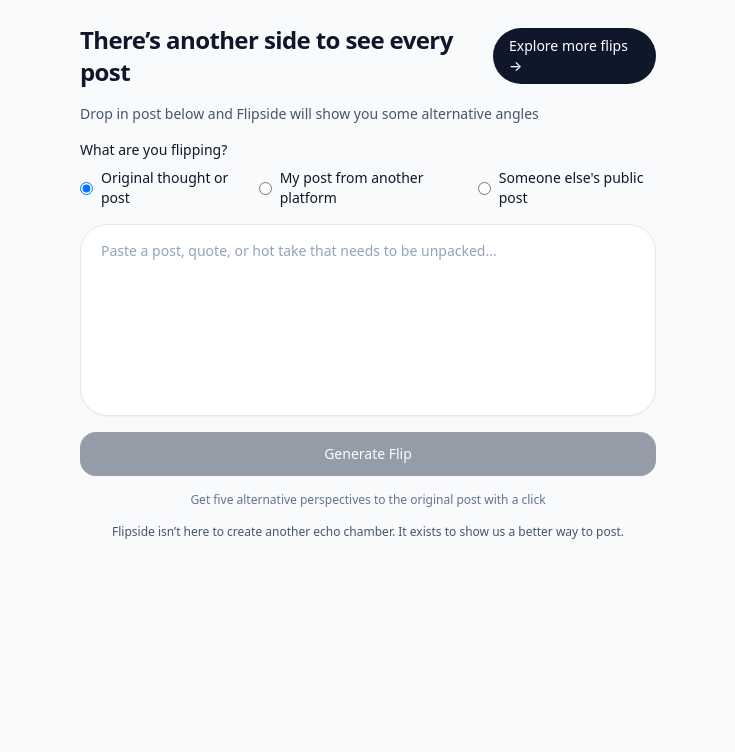
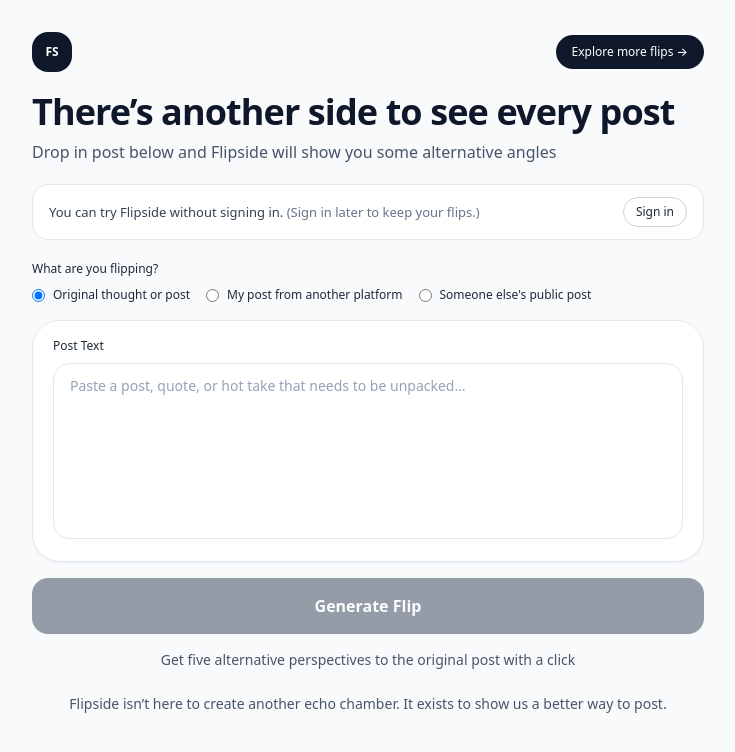
Before and after one commit to downsem/flipside-web, a Next.js app: page /add in a window 1280 px wide. Shown: the top 752 px of the page, without its empty margins (272-1007 px from the left). Built offline with nearby package versions, Linux system fonts and the light colour scheme; no server answers.

Commit message:
Allow anonymous flip generation

```diff
--- a/src/app/add/page.tsx
+++ b/src/app/add/page.tsx
@@ -9,7 +9,6 @@
   serverTs,
   ensureUserProfile,
   loginAnonymously,
-  upgradeAnonymousWithGoogle,
 } from "../firebase";
 import { collection, doc, setDoc } from "firebase/firestore";
 
@@ -17,6 +16,7 @@
 
 type SourcePlatform = "x" | "threads" | "bluesky" | "truth" | "reddit" | "other";
 
+// Simple label map just for the helper text
 const PLATFORM_LABEL: Record<SourcePlatform, string> = {
   x: "x",
   threads: "threads",
@@ -38,9 +38,7 @@
 
   const router = useRouter();
   const isImported = sourceType !== "original";
-
-  const currentUser = auth.currentUser;
-  const isAnonymous = (currentUser as any)?.isAnonymous === true;
+  const user = auth.currentUser;
 
   function handleSourceTypeChange(e: ChangeEvent<HTMLInputElement>) {
     const value = e.target.value as SourceType;
@@ -53,19 +51,6 @@
       return;
     }
     setLinkSaved(true);
-  }
-
-  async function handleUpgradeToGoogle() {
-    setBusy(true);
-    setError(null);
-    try {
-      await upgradeAnonymousWithGoogle();
-      setBusy(false);
-    } catch (e) {
-      console.error(e);
-      setError("Couldn’t sign in right now. Please try again.");
-      setBusy(false);
-    }
   }
 
   async function handleSubmit(e: FormEvent) {
@@ -81,12 +66,12 @@
     setError(null);
 
     try {
-      // ✅ Anonymous first flip: auto-create a Guest session if needed
-      let user = auth.currentUser;
-      if (!user) {
-        user = await loginAnonymously();
+      // ✅ NEW: allow “signed out” users by silently creating an anonymous session
+      let activeUser = auth.currentUser;
+      if (!activeUser) {
+        activeUser = await loginAnonymously();
       } else {
-        await ensureUserProfile(user);
+        await ensureUserProfile(activeUser);
       }
 
       const postsCol = collection(db, "posts");
@@ -95,13 +80,14 @@
       await setDoc(postRef, {
         id: postRef.id,
         text: text.trim(),
-        authorId: user!.uid,
+        authorId: activeUser.uid,
         createdAt: serverTs(),
         votes: 0,
         replyCount: 0,
         sourceType,
         sourcePlatform: isImported ? sourcePlatform : null,
         sourceUrl: isImported ? sourceUrl.trim() : null,
+        authorIsAnonymous: !!activeUser.isAnonymous,
       });
 
       const res = await fetch("/api/flip", {
@@ -120,7 +106,7 @@
         return;
       }
 
-      router.push("/");
+      router.push("/"); // go to feed to view the new deck
     } catch (err) {
       console.error("Error creating flip:", err);
       setError("Something went wrong creating your flip. Please try again.");
@@ -132,51 +118,53 @@
     text.trim().length > 0 && !busy && (!isImported || sourceUrl.trim().length > 0);
 
   return (
-    <div className="min-h-screen flex justify-center px-4 py-6">
-      <div className="w-full max-w-xl space-y-4">
-        <header className="flex items-center justify-between">
-          <h1 className="text-2xl font-semibold tracking-tight">
-            There’s another side to see every post
-          </h1>
+    <div className="min-h-screen flex justify-center px-4 py-8">
+      <div className="w-full max-w-2xl space-y-5">
+        {/* Top row */}
+        <div className="flex items-center justify-between gap-3">
+          <div className="flex items-center gap-3">
+            <div className="w-10 h-10 rounded-2xl bg-slate-900 text-white flex items-center justify-center text-xs font-semibold">
+              FS
+            </div>
+          </div>
 
           <Link
             href="/"
-            className="inline-flex items-center rounded-full bg-slate-900 px-4 py-2 text-sm font-medium text-white"
+            className="inline-flex items-center justify-center rounded-full bg-slate-900 px-4 py-2 text-[12px] font-medium text-white"
           >
             Explore more flips →
           </Link>
-        </header>
+        </div>
 
-        <p className="text-sm text-slate-600">
-          Drop in post below and Flipside will show you some alternative angles
-        </p>
+        {/* Hero */}
+        <div className="space-y-2">
+          <h1 className="text-3xl sm:text-4xl font-semibold tracking-tight text-slate-900">
+            There’s another side to see every post
+          </h1>
+          <p className="text-slate-600">
+            Drop in post below and Flipside will show you some alternative angles
+          </p>
+        </div>
 
-        {/* ✅ Delayed “sign in to save” */}
-        {isAnonymous && (
-          <div className="rounded-2xl border border-slate-200 bg-white px-4 py-3 text-sm text-slate-700">
-            <div className="flex flex-col gap-2 sm:flex-row sm:items-center sm:justify-between">
-              <div>
-                <p className="font-medium">You’re in Guest mode.</p>
-                <p className="text-xs text-slate-500 mt-1">
-                  Sign in to keep your flips across devices and come back to them later.
-                </p>
-              </div>
-
-              <button
-                type="button"
-                onClick={handleUpgradeToGoogle}
-                disabled={busy}
-                className="whitespace-nowrap rounded-full bg-slate-900 px-4 py-2 text-xs font-medium text-white disabled:opacity-50"
-              >
-                Sign in to save
-              </button>
-            </div>
+        {/* Soft sign-in hint (non-blocking) */}
+        <div className="rounded-2xl border border-slate-200 bg-white px-4 py-3 text-sm text-slate-700">
+          <div className="flex items-center justify-between gap-3">
+            <p className="text-[13px]">
+              You can try Flipside without signing in.
+              <span className="text-slate-500"> (Sign in later to keep your flips.)</span>
+            </p>
+            <Link
+              href="/account"
+              className="whitespace-nowrap rounded-full border border-slate-300 bg-white px-3 py-1 text-[12px] font-medium text-slate-800"
+            >
+              Sign in
+            </Link>
           </div>
-        )}
+        </div>
 
         <form onSubmit={handleSubmit} className="space-y-4">
           {/* Source type selector */}
-          <div className="space-y-2 text-sm">
+          <div className="space-y-2 text-[12px] text-slate-800">
             <p className="font-medium">What are you flipping?</p>
             <div className="flex flex-col gap-1 sm:flex-row sm:gap-4">
               <label className="inline-flex items-center gap-2">
@@ -189,7 +177,6 @@
                 />
                 <span>Original thought or post</span>
               </label>
-
               <label className="inline-flex items-center gap-2">
                 <input
                   type="radio"
@@ -200,7 +187,6 @@
                 />
                 <span>My post from another platform</span>
               </label>
-
               <label className="inline-flex items-center gap-2">
                 <input
                   type="radio"
@@ -216,15 +202,14 @@
 
           {/* Imported metadata fields */}
           {isImported && (
-            <div className="rounded-[20px] border border-slate-200 bg-white px-4 py-3 shadow-sm space-y-3 text-[11px]">
+            <div className="rounded-[20px] border border-slate-200 bg-white px-4 py-3 shadow-sm space-y-3 text-[12px]">
               <div className="flex flex-col gap-2 sm:flex-row sm:items-center sm:justify-between">
                 <div className="space-y-1">
-                  <p className="font-medium text-slate-800">Source platform</p>
+                  <p className="font-medium text-slate-800">Original post link (optional)</p>
                   <p className="text-slate-500">
-                    Paste links from X, Threads, Bluesky, Truth Social, Reddit, or any public page.
+                    Paste the link to the original post here for context (just an option but, start with the text if that’s easier)
                   </p>
                 </div>
-
                 <select
                   value={sourcePlatform}
                   onChange={(e) => setSourcePlatform(e.target.value as SourcePlatform)}
@@ -240,15 +225,11 @@
               </div>
 
               <div className="space-y-1">
-                <label className="font-medium text-slate-800" htmlFor="sourceUrl">
-                  Link to the original post here for context (optional)
-                </label>
-
                 <div className="flex flex-col gap-2 sm:flex-row sm:items-center">
                   <input
                     id="sourceUrl"
                     type="url"
-                    placeholder="Paste the link to the original post here for context (just an option but, start with the text if that’s easier)"
+                    placeholder="https://"
                     className="w-full rounded-full border border-slate-300 bg-white px-3 py-2 text-xs text-slate-900 placeholder:text-slate-400 focus:outline-none focus:ring-2 focus:ring-slate-300"
                     value={sourceUrl}
                     onChange={(e) => {
@@ -257,23 +238,22 @@
                     }}
                     disabled={busy}
                   />
-
                   <button
                     type="button"
                     onClick={handleImportFromUrl}
                     disabled={!sourceUrl.trim()}
-                    className="whitespace-nowrap rounded-2xl bg-slate-900 px-4 py-2 text-[11px] font-medium text-white disabled:opacity-50"
+                    className="whitespace-nowrap rounded-2xl bg-slate-900 px-4 py-2 text-[12px] font-medium text-white disabled:opacity-50"
                   >
                     Import from link
                   </button>
                 </div>
 
-                <p className="mt-2 text-[10px] text-slate-500">
+                <p className="mt-2 text-[11px] text-slate-500">
                   We’ll show this as a small “{PLATFORM_LABEL[sourcePlatform]}: View source” link on your Flip card.
                 </p>
 
                 {linkSaved && (
-                  <p className="mt-1 text-[10px] text-emerald-700">
+                  <p className="mt-1 text-[11px] text-emerald-700">
                     Link saved. It will appear on your Flip as a clickable source link.
                   </p>
                 )}
@@ -282,9 +262,12 @@
           )}
 
           {/* Main flip text */}
-          <div className="rounded-[28px] border border-slate-200 bg-white px-4 py-3 shadow-sm">
+          <div className="rounded-[28px] border border-slate-200 bg-white px-5 py-4 shadow-sm">
+            <label className="block text-[12px] font-medium text-slate-800 mb-2">
+              Post Text
+            </label>
             <textarea
-              className="h-40 w-full resize-none rounded-2xl border-0 bg-transparent px-1 py-1 text-sm text-slate-900 placeholder:text-slate-400 focus:outline-none"
+              className="h-44 w-full resize-none rounded-2xl border border-slate-200 bg-white px-4 py-3 text-sm text-slate-900 placeholder:text-slate-400 focus:outline-none focus:ring-2 focus:ring-slate-300"
               placeholder="Paste a post, quote, or hot take that needs to be unpacked…"
               value={text}
               onChange={(e) => setText(e.target.value)}
@@ -292,21 +275,21 @@
             />
           </div>
 
-          {error && <p className="text-xs text-red-600">{error}</p>}
+          {error && <p className="text-sm text-red-600">{error}</p>}
 
           <button
             type="submit"
             disabled={!canSubmit}
-            className="w-full rounded-2xl bg-slate-700 px-6 py-3 text-sm font-medium text-white shadow-sm disabled:opacity-50"
+            className="w-full inline-flex items-center justify-center rounded-2xl bg-slate-700 px-6 py-4 text-base font-semibold text-white shadow-sm disabled:opacity-50"
           >
             Generate Flip
           </button>
 
-          <p className="text-xs text-center text-slate-500">
+          <p className="text-center text-sm text-slate-600">
             Get five alternative perspectives to the original post with a click
           </p>
 
-          <p className="text-xs text-center text-slate-600">
+          <p className="pt-2 text-center text-sm text-slate-600">
             Flipside isn’t here to create another echo chamber. It exists to show us a better way to post.
           </p>
         </form>
```
Also changed, not shown: src/app/firebase.ts (+17 -22 lines).
